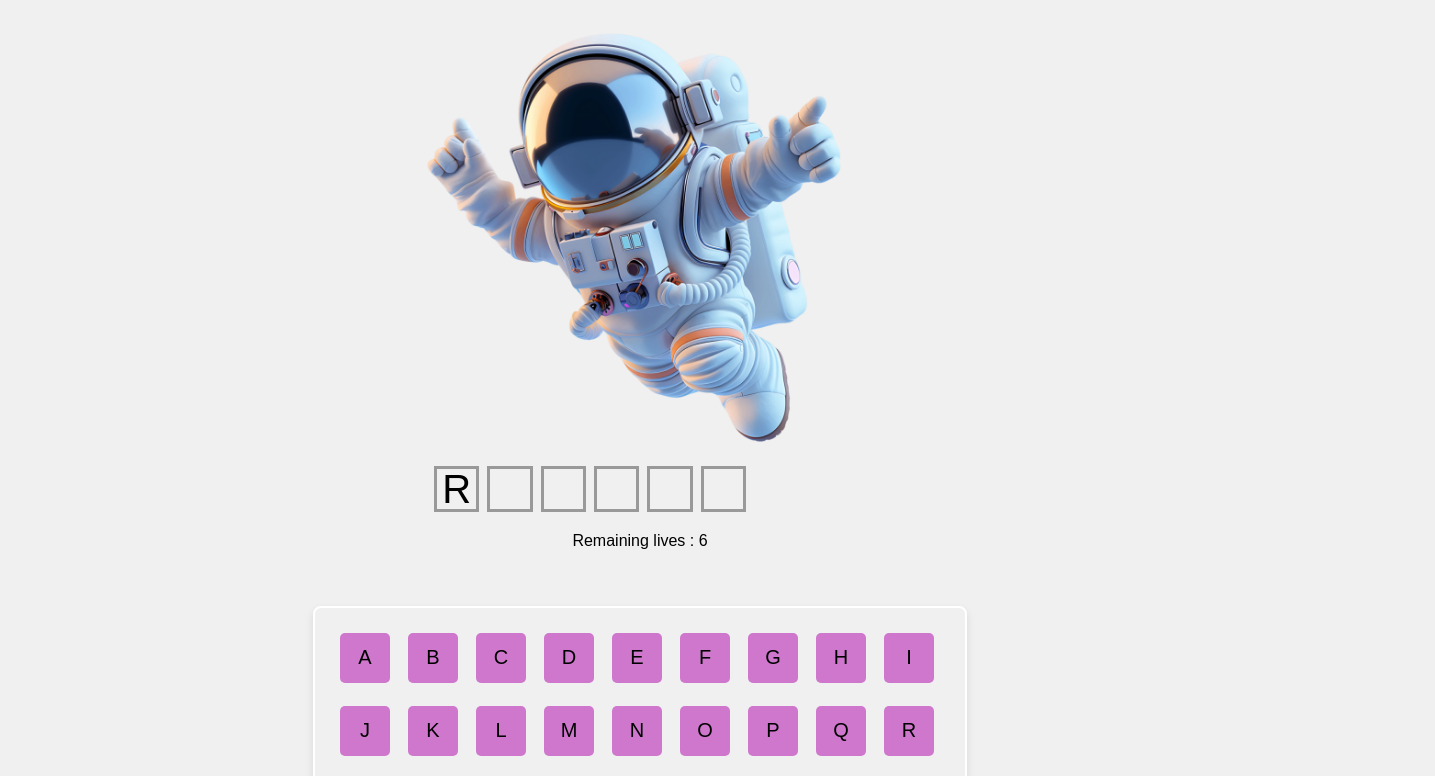
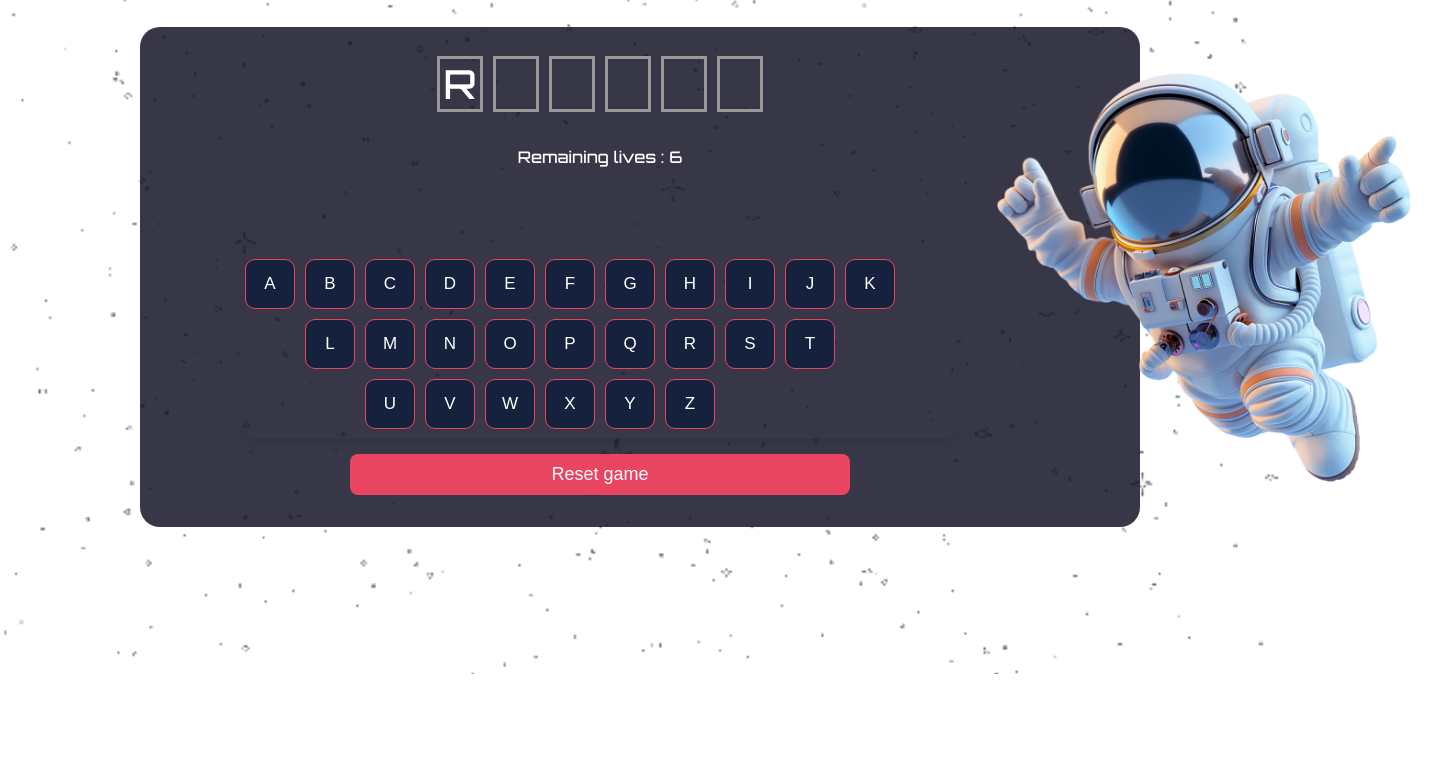
Before and after one commit to DanaAlkhashram/Spaceman-Game, a plain HTML site: page index.html in a window 1280 px wide. Shown: the part 126-902 px from the top of the page, 1435 px wide, since content can reach past the window. After the commit the page ends 800 px from the top, so only its background shows below. Drawn offline with Linux system fonts and the light colour scheme.

Commit message:
scaffolding css

```diff
--- a/css/style.css
+++ b/css/style.css
@@ -1,112 +1,167 @@
 body {
-    font-family: Arial, sans-serif;
-    display: flex;
-    flex-direction: column;
-    align-items: center;
-    justify-content: center;
-    min-height: 100vh;
-    background-color: #f0f0f0;
-    position: relative;
-;
+    font-family: 'Orbitron', sans-serif;
+    background: url('../img/stars.gif') no-repeat center center fixed;
+    background-size: cover;
+    color: #ffffff;
+    text-align: center;
+    padding: 20px;
+    margin: 0;
+    text-align: center;
+}
 
+
+header h1 {
+    font-size: 40px;
+    color: #e94560;
+    margin-bottom: 5px;
+    justify-self: center;
 
 }
 
-header {
+header p {
+    font-size: 17px;
+    color: #666666;
+    margin: 10px 0;
+    margin-bottom: 30px;
+    margin-top: 0;
+
+}
+
+#message {
+    font-size: 22px;
+    font-weight: bold;
+    color: rgb(170, 173, 173);
+}
+
+#game-box{
+    display: flex;
+    max-width: 950px;
+    margin: 0 auto;
+    padding: 25px;
+    background: rgb(20, 20, 40,0.85);
+    border-radius: 20px;
+    box-shadow: 0 8px 20 px rgb(0, 0, 0, 0.6);
+    gap: 30px;
+}
+
+#left-section {
+    flex:1;
     display: flex;
     flex-direction: column;
-    justify-content: center;
-    align-items: center;
+    gap: 15px;
+    color: #fff;
+    margin-left: 80px;
 
 }
 
 img {
     width: 450px;
     height: 450px;
-    /* margin-left: 1000px; */
+    object-fit: contain;
+    border-radius: 12px;
 }
 
 .word-display {
     display: flex;
+    gap: 10px;
     justify-content: center;
-    width: 320px;
-    min-height: 20px;
-    align-self: center;
-    margin-right: 100px;
+    margin: 0 auto;
+
+
 }
 
 .dash {
-    width: 15%;
+    display: flex;
+    align-items: center;
+    justify-content: center;
+    width: 40px;
+    height: 50px;
     aspect-ratio: 1/1;
     border: 3px solid #999;
     font-size: 40px;
     text-align: center;
     line-height: 1;
-    margin: 4px;
-    justify-content: center;
+    margin: 4px 0;
+
 }
 
 #resetButton {
-    height: 3em;
-    width: 8em;
+    background-color: #e94560;
+    color: #fff;
+    padding: 10px 25px;
     border: none;
-    border-radius: 10em;
-    background: #016DD9;
-    font-size: 17px;
-    color: #ffffff;
-    font-family: inherit;
-    font-weight: 500;
+    border-radius: 8px;
+    font-size: 18px;
     cursor: pointer;
+    width: 500px;
+    justify-self: center;
+    margin: 0 auto;
 
-}
-/*
-#resetButton:hover {
-    background-color: #7d9ab9;
-    transition: background-color 0.7s;
-
-} */
-
-.output {
-    width: 80%;
-    max-width: 600px;
-    padding: 15px;
-    font-size: 24px;
-    margin-bottom: 20px;
-    border: 2px solid rgb(255, 255, 255);
-    border-radius: 20px;
 }
 
 #keyboard-container {
     display: grid;
-    grid-template-columns: repeat(9, 45px);
-    gap: 23px;
-    padding: 25px;
+    grid-template-columns: repeat(12, 50px);
+    gap: 10px;
+    padding: 10px 0;
     border-radius: 8px;
     box-shadow: 0 4px 8px rgb(0, 0, 0, 0.1);
+    justify-content: center;
 
 }
 
-
 .key-button {
-    font-style: arial;
+    background-color: #16213e;
+    color: #ffffff;
+    border: 1px solid #e94560;
+    font-size: 17px;
+    border-radius: 10px;
+    cursor: pointer;
     width: 50px;
     height: 50px;
-    font-size: 20px;
-    display: flex;
-    align-items: center;
     justify-content: center;
-    position: relative;
-    background-color: #ce77cd;
-    /* change propertise when it clicked */
-    background-color: "+If(Selected, " #da3fc0"," #ffffff")";
-    border: none;
-    border-radius: 5px;
-    cursor: pointer;
-    transition: background-color 0.3s;
+}
+
+#keyboard-container button:nth-child(12) {
+    grid-column-start:2;
+}
+#keyboard-container button:nth-child(21) {
+    grid-column-start: 3;
+}
+
+
+.key-button:disabled {
+    background-color: #ccc;
+    color: #666;
+    cursor: not-allowed;
 }
 
 .key-button:hover {
-    background-color: #0056b3;
-    transition: background-color 0.7s;
+    background-color: #0f3460;
+    box-shadow: 0 0 10px #e94560;
+}
 
+
+/* Mobile layout "Responsive Design" */
+@media (max-width: 800px) {
+    #game-container {
+        flex-direction: column;
+        align-items: center;
+        text-align: center;
+    }
+
+    #game-container>img {
+        width: 300px;
+        height: 300px;
+        margin-top: 20px;
+    }
+
+    #left-section {
+        width: 100%;
+        align-items: center;
+    }
+
+    .word-display {
+        justify-content: center;
+    }
 }
--- a/index.html
+++ b/index.html
@@ -7,15 +7,18 @@
     <title> SPACEMAN</title>
     <script defer src="js/app.js"></script>
     <link rel="stylesheet" href="css/style.css">
+    <link href="https://fonts.googleapis.com/css2?family=Orbitron:wght@500&display=swap" rel="stylesheet">
+
 </head>
 
 <body>
     <header>
-        <h1> SPACEMAN GAME  </h1>
+        <h1> SPACEMAN GAME </h1>
         <p> Guess the secret word by clicking letters. One letter is revealed to help you start. Good Luck!</p>
-        <img src="img/spaceman.webp" alt="Spaceman">
     </header>
 
+    <div id="game-box">
+        <section id="left-section">
             <section class="word-display">
                 <div class="dash" id="0"></div>
                 <div class="dash" id="1"></div>
@@ -26,13 +29,13 @@
             </section>
 
             <p> Remaining lives : <span id="lives"></span> </p>
+            <h2 id="message">message</h2>
+            <div id="keyboard-container" class="output"></div>
+            <button id="resetButton">Reset game</button>
+        </section>
 
-    <h2 id="message">message</h2>
-
-    <div id="keyboard-container" class="output"></div>
-
-
-    <button id="resetButton">Reset game</button>
+        <img src="img/spaceman.webp" alt="Space man">
+    </div>
 
 </body>
 
--- a/js/app.js
+++ b/js/app.js
@@ -1,11 +1,12 @@
 /*-------------- Constants -------------*/
+// list of 6 letters words
 const Words = ['plasma', 'planet', 'rocket', 'galaxy', 'Aliens']
 
 /*---------- Variables (state) ---------*/
 let word;
 let randomWord;
 let hiddenWord;
-let gussedLetter;
+let guessedLetters;
 let remainingLives;
 let win;
 
@@ -13,7 +14,7 @@ let win;
 const wordDisplayEL = document.querySelector(".word-display");
 const dashEl = document.querySelectorAll(".dash")
 
-const remiaingLivesEl = document.querySelector("#lives");
+const remainingLivesEl = document.querySelector("#lives");
 const msgEl = document.querySelector("#message");
 
 const KybContainerEl = document.querySelector("#keyboard-container");
@@ -24,6 +25,11 @@ const resetBtnEl = document.querySelector("#resetButton");
 /*-------------- Functions -------------*/
 
 // Generate alphabet keyboard buttons
+// For each letter A-Z
+    // Create nutton
+    // set its value
+    // add event listener to handle letter click
+    // disable button after click
 for (let i = 65; i <= 90; i++) {
     const char = String.fromCharCode(i);
     const button = document.createElement("button");
@@ -42,26 +48,38 @@ for (let i = 65; i <= 90; i++) {
     KybContainerEl.appendChild(button);
 }
 
-// initialize the game
+// Initialize the game
+// - Choose random word from the array
+// - Convert the word to Uppercase and into array of letters
+// - Fill guessed letters with empty srings
+// - Reveal on erandom letter to start
+// - Set remaining lives to 6
+// - Clear message
 function init() {
     randomWord = Words[Math.floor(Math.random() * Words.length)].toUpperCase();
     hiddenWord = Array.from(randomWord);
-    gussedLetters = Array(hiddenWord.length).fill('');
+    guessedLetters = Array(hiddenWord.length).fill('');
 
     const randomIndex = Math.floor(Math.random() * hiddenWord.length);
-    gussedLetters[randomIndex] = hiddenWord[randomIndex];
+    guessedLetters[randomIndex] = hiddenWord[randomIndex];
 
     remainingLives = 6;
     win = false;
     word = hiddenWord.join((''));
 
-    remiaingLivesEl.textContent = remainingLives;
+    remainingLivesEl.textContent = remainingLives;
     msgEl.textContent = '';
 
     render();
 }
 
-// when the letter clicked, handle the guess and update guessed letters
+// - When the letter clicked, handle the guess and update guessed letters
+// - Check the gussed letter is in the word:
+    // If correct, fill it in the crorrect positions
+    // If false, reduse life
+// - Disable the clicked button
+// - Update the screen
+// - Check win or lose
 function handleMove(letter) {
     checkGussedLetters(letter);
     render();
@@ -70,16 +88,16 @@ function handleMove(letter) {
 
 // wcheck if the clicked letter is in the word and update gussed letters
 function checkGussedLetters(letter) {
-    let correctGuss = false;
+    let correctGuess = false;
 
     hiddenWord.forEach((char, index) => {
         if (char === letter) {
-            gussedLetters[index] = letter;
-            correctGuss = true;
+            guessedLetters[index] = letter;
+            correctGuess = true;
         }
     });
 
-    if (!correctGuss) {
+    if (!correctGuess) {
         remainingLives--;
     }
     updateDisplay();
@@ -96,7 +114,7 @@ function render() {
 // update the display with gussed letters and remaining lives
 function updateDisplay() {
 
-    gussedLetters.forEach((value, index) => {
+    guessedLetters.forEach((value, index) => {
         if (value) {
             dashEl[index].textContent = value;
         } else {
@@ -104,7 +122,7 @@ function updateDisplay() {
         }
     });
     if (remainingLives >= 0) {
-        remiaingLivesEl.textContent = remainingLives;
+        remainingLivesEl.textContent = remainingLives;
     } else {
         return;
     }
@@ -113,13 +131,16 @@ function updateDisplay() {
 }
 
 // check if the player gussed the right word or not
+// Display the approriate message
 function gameStatus() {
-    if (gussedLetters.join('') === hiddenWord.join('')) {
+    if (guessedLetters.join('') === hiddenWord.join('')) {
         win = true;
         msgEl.textContent = `you win 🚀, the word is ${word}`;
 
+
     } else if (remainingLives <= 0) {
         msgEl.textContent = `Game over, the word is ${word}`
+
     }
 
 }
```
Also changed, not shown: img/stars.gif (added). Lines whose indentation alone changed are shown as unchanged.
